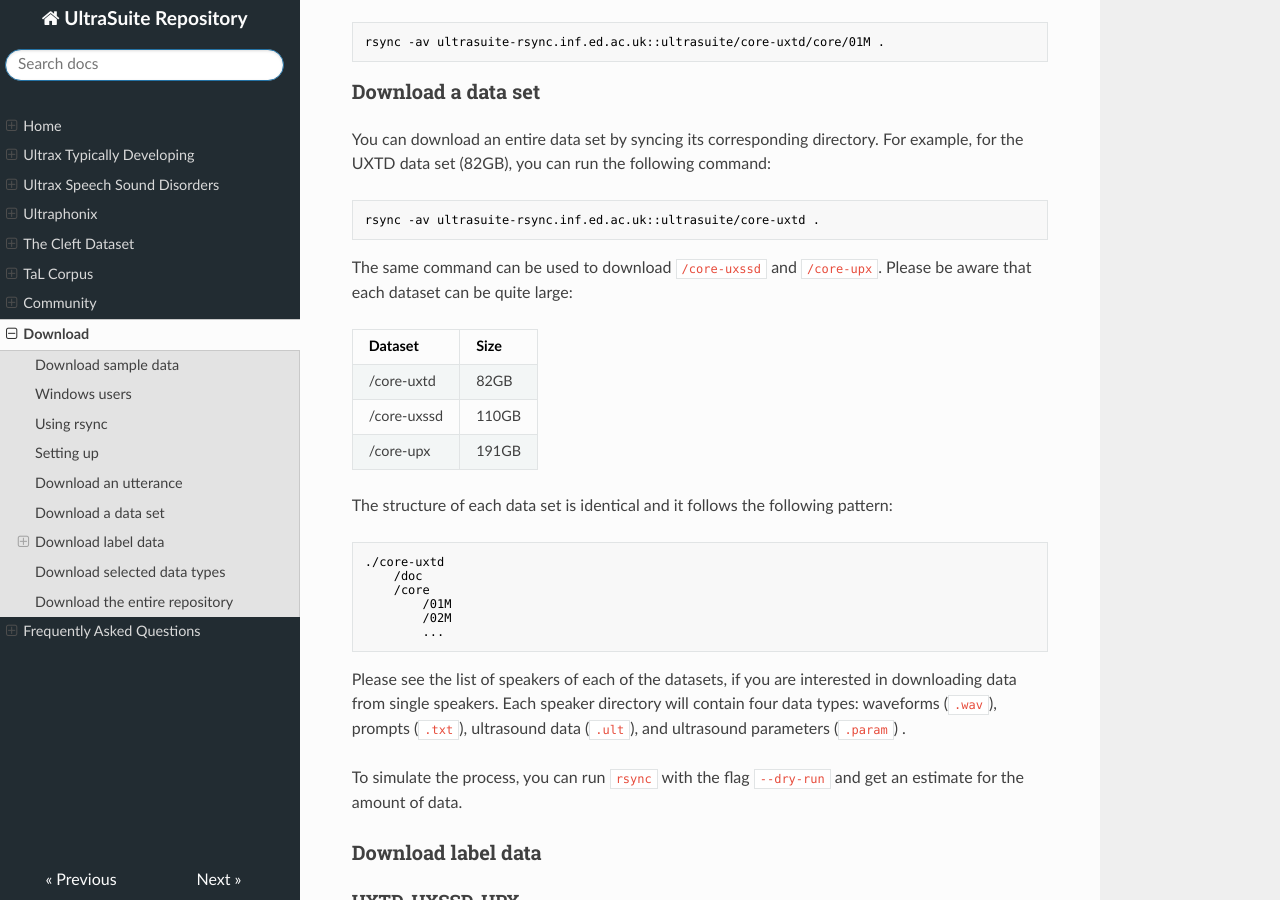
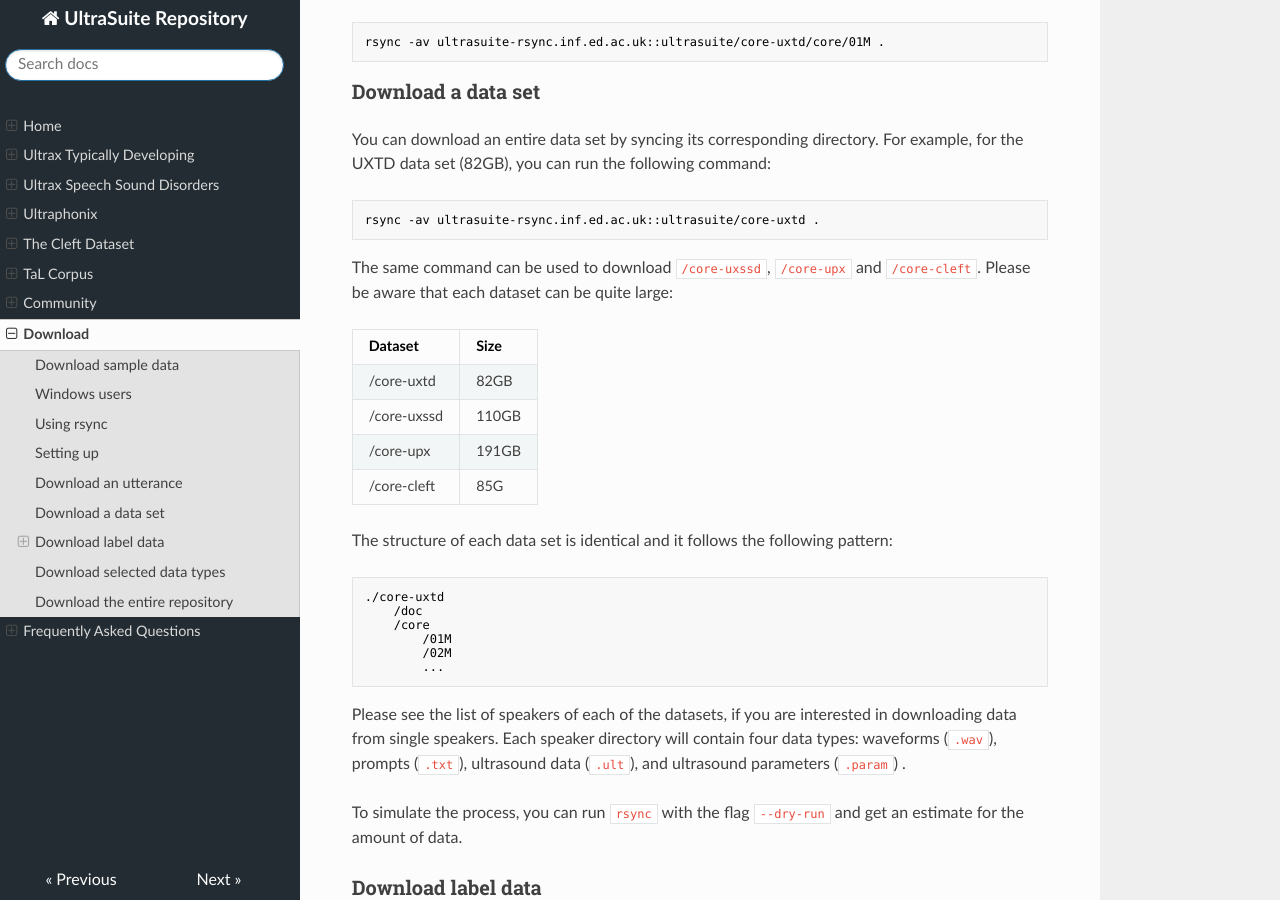
Before and after one commit to UltraSuite/ultrasuite-doc, an MkDocs documentation site: the page built from docs/download.md, in a window 1280 px wide and 900 px high, scrolled down 2012 px. Built offline with MkDocs 1.6.1, drawn with Linux system fonts in a browser that asks for light colours; nearby versions of some CDN libraries.

Commit message:
added cleft size in download

````diff
--- a/docs/download.md
+++ b/docs/download.md
@@ -75,13 +75,14 @@ You can download an entire data set by syncing its corresponding directory. For
 rsync -av ultrasuite-rsync.inf.ed.ac.uk::ultrasuite/core-uxtd .
 ```
 
-The same command can be used to download `/core-uxssd` and `/core-upx`. Please be aware that each dataset can be quite large:
+The same command can be used to download `/core-uxssd`, `/core-upx` and `/core-cleft`. Please be aware that each dataset can be quite large:
 
-| Dataset     | Size  |
-| ----------- | ----- |
-| /core-uxtd  | 82GB  |
-| /core-uxssd | 110GB |
-| /core-upx   | 191GB |
+| Dataset       | Size  |
+| ------------- | ----- |
+| /core-uxtd    | 82GB  |
+| /core-uxssd   | 110GB |
+| /core-upx     | 191GB |
+| /core-cleft   | 85G   |
 
 The structure of each data set is identical and it follows the following pattern:
 
````
